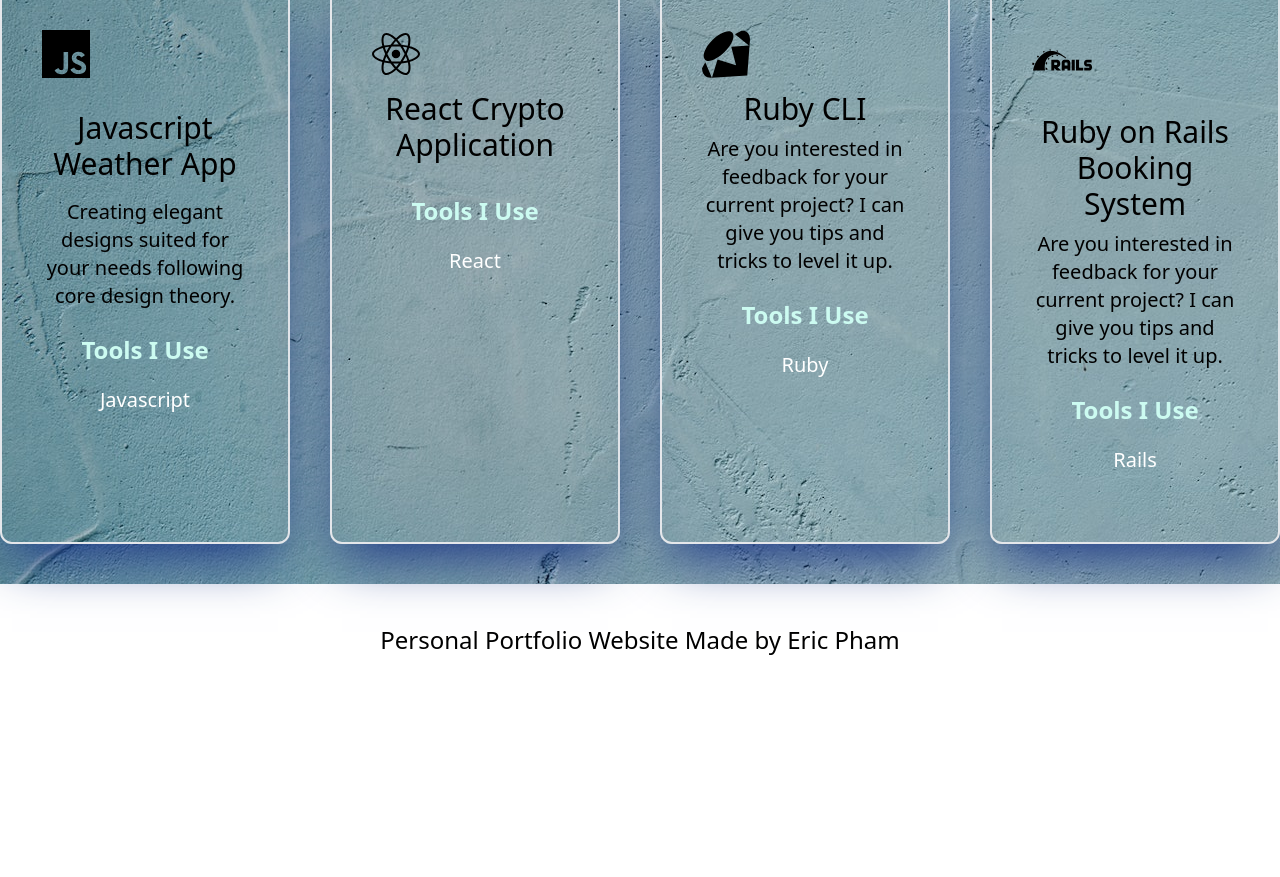
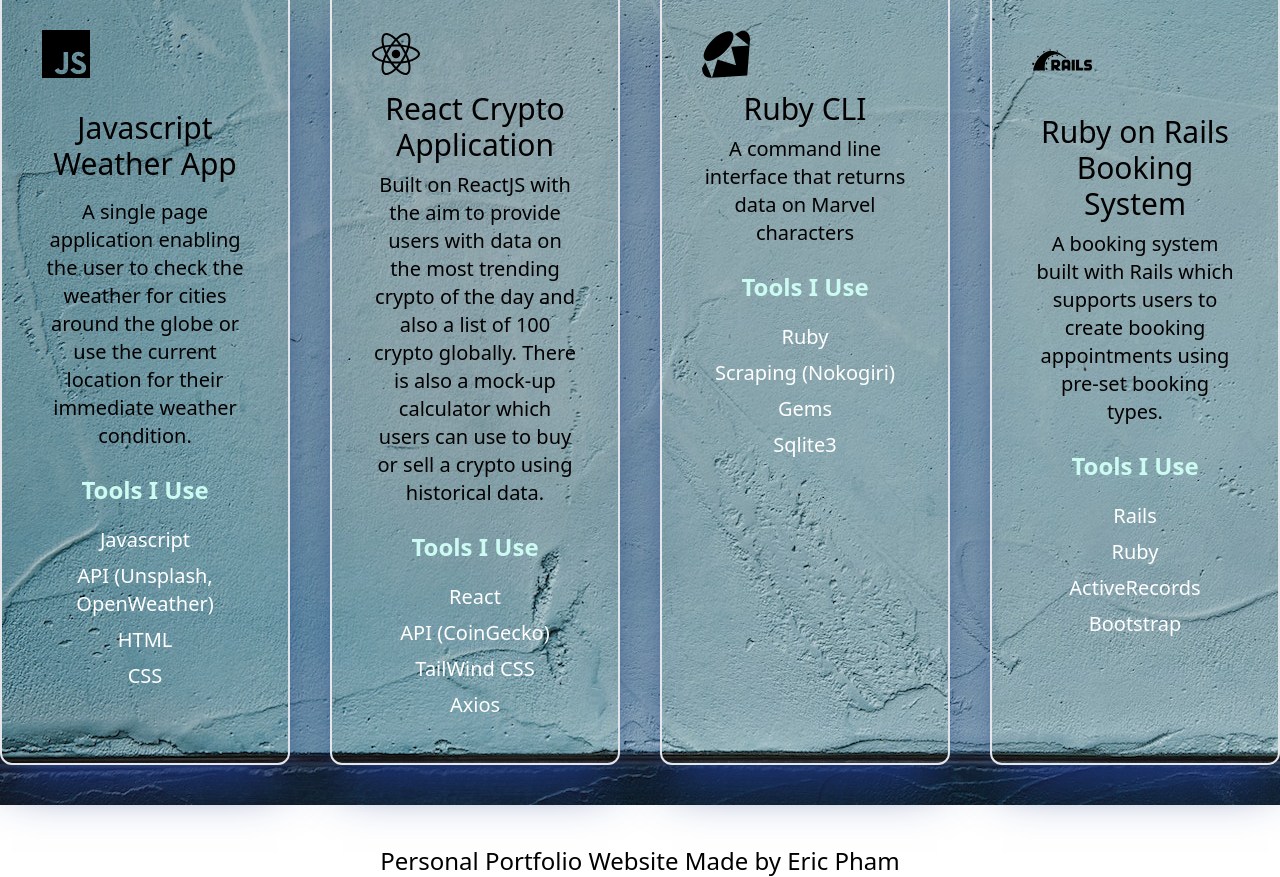
Before and after one commit to ericpham19/Portfolio, a Next.js app: page / in a window 1280 px wide. Shown: the part 1420-2297 px from the top of the page. Before the commit the page ends 2076 px from the top, so only its background shows below. Built offline with nearby package versions, Linux system fonts and the light colour scheme.

Commit message:
update projects

```diff
--- a/pages/index.js
+++ b/pages/index.js
@@ -58,7 +58,7 @@ export default function Home() {
           <div className= "text-center  pt-20 pb-20">
             <h3 className="text-5xl py-1 dark:text-white ">About Me</h3>
             <p className=" py-2 leading-8 text-gray-800 dark:text-gray-200 text-2xl">
-            During my software engineering course, I worked on several applications using a variety of languages such as .
+            During my software engineering transformative course, I worked on several applications using a variety of languages such as .
               <span className="text-teal-500"> Javascript, React and Ruby.</span>
               From these projects, I have gaine valuable understanding and exeperience on how to implement a project from scratch.
             </p>
@@ -73,14 +73,13 @@ export default function Home() {
                 Javascript Weather App
               </h3>
               <p className="py-2 text-xl">
-                Creating elegant designs suited for your needs following core
-                design theory.
+                A single page application enabling the user to check the weather for cities around the globe or use the current location for their immediate weather condition.
               </p>
               <h4 className="py-4 text-teal-100 text-2xl font-extrabold">Tools I Use</h4>
               <p className="text-white dark:text-black py-1 text-xl">Javascript</p>
-              <p className="text-white dark:text-black py-1 text-xl"></p>
-              <p className="text-white dark:text-black py-1 text-xl"></p>
-              <p className="text-white dark:text-black py-1 text-xl"></p>
+              <p className="text-white dark:text-black py-1 text-xl">API (Unsplash, OpenWeather)</p>
+              <p className="text-white dark:text-black py-1 text-xl">HTML</p>
+              <p className="text-white dark:text-black py-1 text-xl">CSS</p>
             </div>
             <div className="  border-2 shadow-2xl shadow-blue-900 opacity-100 p-10 rounded-xl my-10 dark:bg-white flex-1 ">
               <a className= "text-5xl " href="https://github.com/ericpham19/React-App_Project"><FaReact/></a>
@@ -88,13 +87,13 @@ export default function Home() {
                React Crypto Application
               </a>
               <p className="py-2 text-xl">
-
+               Built on ReactJS with the aim to provide users with data on the most trending crypto of the day and also a list of 100 crypto globally. There is also a mock-up calculator which users can use to buy or sell a crypto using historical data.
               </p>
               <h4 className="py-4 text-teal-100 text-2xl font-extrabold"> Tools I Use</h4>
               <p className="text-white dark:text-black py-1 text-xl">React</p>
-              <p className="text-white dark:text-black py-1 text-xl"></p>
-              <p className="text-white dark:text-black py-1 text-xl"></p>
-              <p className="text-white dark:text-black py-1 text-xl"></p>
+              <p className="text-white dark:text-black py-1 text-xl">API (CoinGecko)</p>
+              <p className="text-white dark:text-black py-1 text-xl">TailWind CSS</p>
+              <p className="text-white dark:text-black py-1 text-xl">Axios</p>
             </div>
             <div className=" border-2  shadow-2xl shadow-blue-900 opacity-100 p-10 rounded-xl my-10 dark:bg-white flex-1 ">
             <a className= "text-5xl " href="https://github.com/ericpham19/HeroWiki"><SiRuby/></a>
@@ -102,14 +101,13 @@ export default function Home() {
                Ruby CLI
               </a>
               <p className="py-2 text-xl">
-                Are you interested in feedback for your current project? I can
-                give you tips and tricks to level it up.
+                A command line interface that returns data on Marvel characters
               </p>
               <h4 className="py-4 text-teal-100 text-2xl font-extrabold"> Tools I Use</h4>
               <p className="text-white dark:text-black py-1 text-xl">Ruby</p>
-              <p className="text-white dark:text-black flex-1 py-1 text-xl"></p>
-              <p className="text-white dark:text-black py-1 text-xl"></p>
-              <p className="text-white dark:text-black py-1 text-xl"></p>
+              <p className="text-white dark:text-black flex-1 py-1 text-xl">Scraping (Nokogiri)</p>
+              <p className="text-white dark:text-black py-1 text-xl">Gems</p>
+              <p className="text-white dark:text-black py-1 text-xl">Sqlite3</p>
             </div>
 
             <div className="  border-2 shadow-2xl shadow-blue-900 opacity-100 p-10 rounded-xl my-10 dark:bg-white flex-1 ">
@@ -118,14 +116,13 @@ export default function Home() {
                Ruby on Rails Booking System
               </a>
               <p className="py-2 text-xl">
-                Are you interested in feedback for your current project? I can
-                give you tips and tricks to level it up.
+                A booking system built with Rails which supports users to create booking appointments using pre-set booking types.
               </p>
               <h4 className="py-4 text-teal-100 text-2xl font-extrabold">Tools I Use</h4>
               <p className="text-white dark:text-black py-1 text-xl">Rails</p>
-              <p className="text-white dark:text-black py-1 text-xl"></p>
-              <p className="text-white dark:text-black py-1 text-xl"></p>
-              <p className="text-white dark:text-black py-1 text-xl"></p>
+              <p className="text-white dark:text-black py-1 text-xl">Ruby</p>
+              <p className="text-white dark:text-black py-1 text-xl">ActiveRecords</p>
+              <p className="text-white dark:text-black py-1 text-xl">Bootstrap</p>
             </div>
           </div>
         </section>
--- a/tailwind.config.js
+++ b/tailwind.config.js
@@ -7,10 +7,7 @@ module.exports = {
   ],
   theme: {
     extend: {
-      fontFamily: {
-        burtons: "burtons",
-        poppins: ["Poppins", "sans-serif"],
-      },
+
     },
   },
   plugins: [],
```
Also changed, not shown: 1 other file (tests, documents, lock files or other folders).
